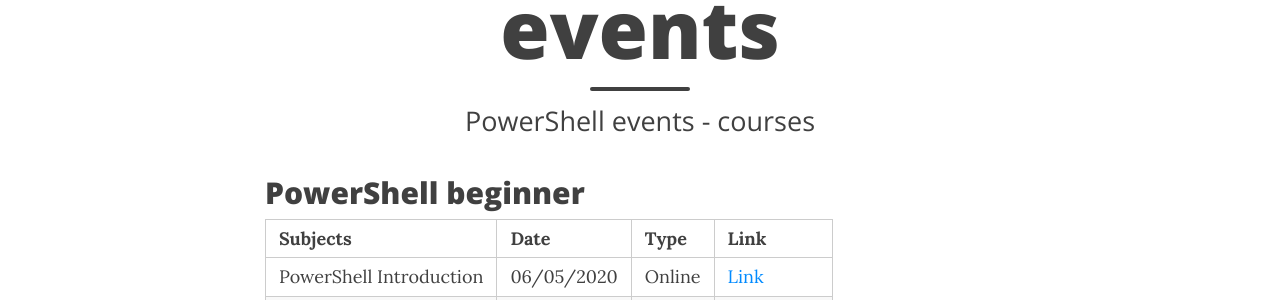
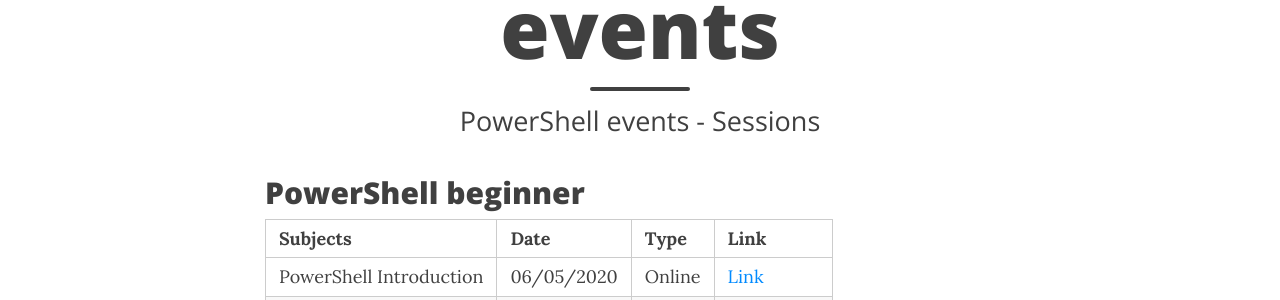
Before and after one commit to JM2K69/JM2K69.github.io, a Jekyll site: the page built from events.md, in a window 1280 px wide and 1378 px high. Shown: the part 234-534 px from the top of the window. Built offline with Jekyll 4.4.1, drawn with Linux system fonts in a browser that asks for light colours; nearby versions of some CDN libraries.

Commit message:
Fix Typo

```diff
--- a/events.md
+++ b/events.md
@@ -1,14 +1,14 @@
 ---
 layout: page
 title: PowerShell events
-subtitle: PowerShell events - courses
+subtitle: PowerShell events - Sessions
 ---
 <script type="application/ld+json">
 {
   "@context": "http://schema.org/",
   "@type": "Person",
   "name": "Powershell events",
-  "jobTitle": "Courses - events",
+  "jobTitle": "Sessions - events",
   "address": {
         "@type": "PostalAddress",
         "addressLocality": "Rhone Alpes",
```
